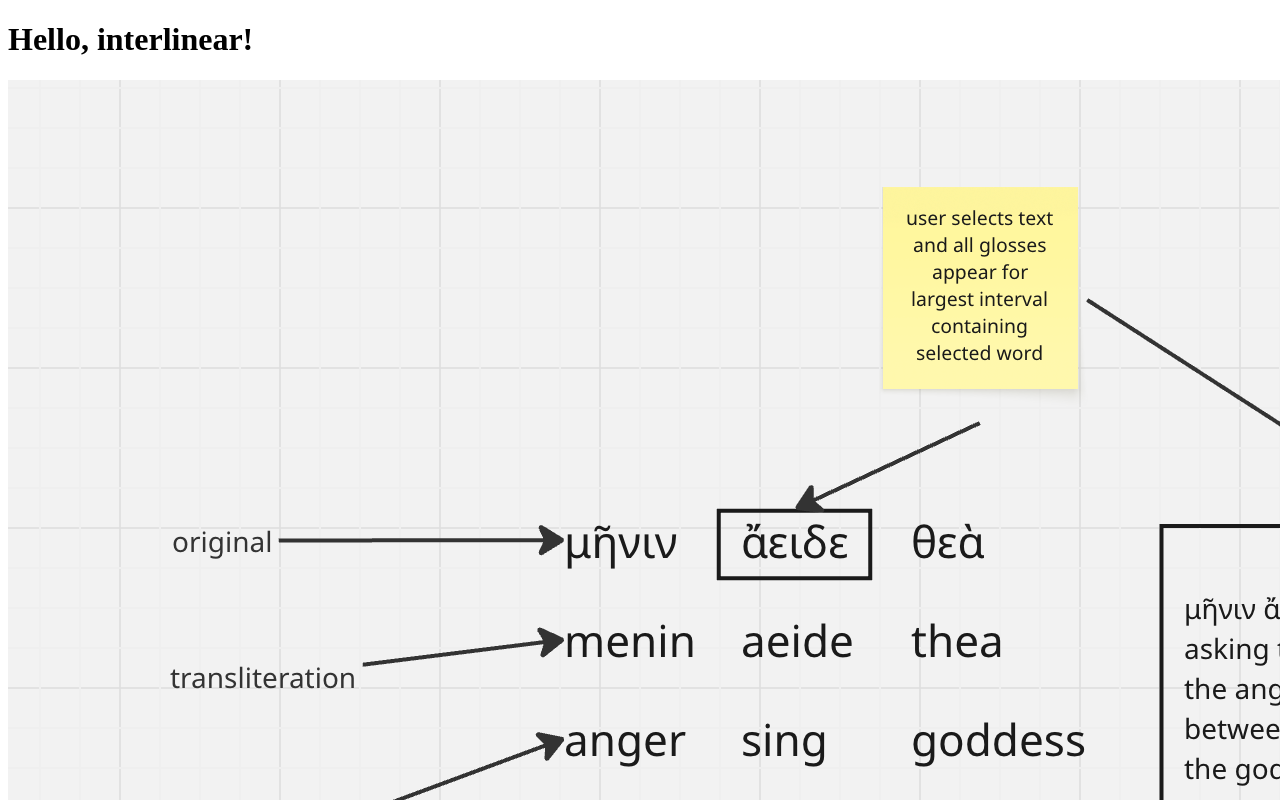
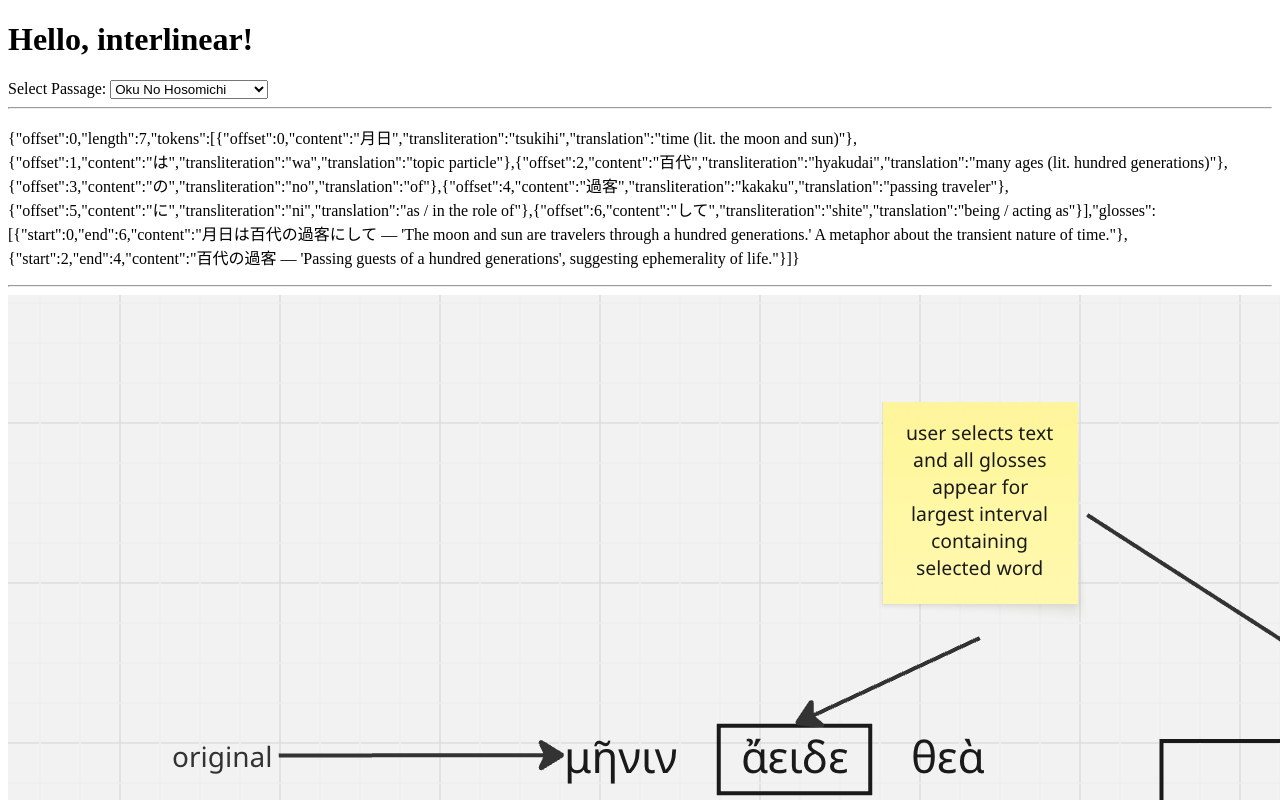
Before and after one commit to firezdog/interlinear-translation, a React app: page / in a window 1280 px wide. Shown: the top 800 px of the page. Built offline with nearby package versions, Linux system fonts and the light colour scheme.

Commit message:
load texts using file client and display the json

```diff
--- a/src/App.tsx
+++ b/src/App.tsx
@@ -1,6 +1,52 @@
-export const App = () => (
-    <div>
-        <h1>Hello, interlinear!</h1>
-        <img src="mockup.png"></img>
-    </div>
-);
+import { useEffect, useState } from "react";
+
+import { Passage } from "@/types/passage";
+import { FileClient } from "@/clients/file"
+
+const passageOptions = [
+    { key: 'oku-no-hosomichi', name: 'Oku No Hosomichi'},
+    { key: 'ovid', name: 'Ovid\'s Metamorphoses'},
+    { key: 'quran', name: 'The Quran'},
+]
+
+function App() {
+    const [selectedKey, setSelectedKey] = useState("oku-no-hosomichi");
+    const [passage, setPassage] = useState<Passage | null>(null);
+    const [error, setError] = useState<string | null>(null);
+
+    useEffect(() => {
+        const load = async () => {
+            try {
+                const client = FileClient.getClient();
+                const data = await client.read(selectedKey, 1);
+                setPassage(data);
+            } catch (err) {
+                setError(err instanceof Error ? err.message : String(error));
+            }
+        }
+
+        load();
+    }, [selectedKey])
+
+    if (error) return <pre style={{ color: "red" }}>{error}</pre>;
+
+    return (
+        <div>
+            <h1>Hello, interlinear!</h1>
+            <label>
+                Select Passage:{" "}
+                <select value={selectedKey} onChange={(e) => setSelectedKey(e.target.value)}>
+                    {passageOptions.map((passage) => (
+                        <option key={passage.key} value={passage.key}>{passage.name}</option>
+                    ))}
+                </select>
+            </label>
+            <hr></hr>
+            <p>{JSON.stringify(passage)}</p>
+            <hr></hr>
+            <img src="/mockup.png"></img>
+        </div>
+    );
+}
+
+export { App };
--- /dev/null
+++ b/src/clients/file.ts
@@ -0,0 +1,29 @@
+import { Passage } from "@/types/passage"
+import { InterlinearClient } from "@/types/client"
+
+
+class FileClient implements InterlinearClient {
+    private static _instance: FileClient | null = null;
+
+    public static getClient(): FileClient {
+        if (!this._instance) {
+            FileClient._instance = new FileClient();
+        }
+
+        return FileClient._instance!;
+    }
+
+    async read(passageKey: string, page: number): Promise<Passage> {
+        const path = `/passages/${passageKey}/${page}.json`;
+        const response = await fetch(path);
+
+        if (!response.ok) {
+            throw new Error('failed to load passage');
+        }
+
+        const data = await response.json();
+        return data as Passage; // TODO: validation
+    }
+}
+
+export { FileClient };
--- /dev/null
+++ b/src/types/client.ts
@@ -0,0 +1,5 @@
+import { Passage } from "@/types/passage";
+
+export interface InterlinearClient {
+    read(passageKey: string, page: number): Promise<Passage>;
+}
--- /dev/null
+++ b/src/types/passage.ts
@@ -0,0 +1,19 @@
+export interface Token {
+    offset: number;
+    content: string;
+    transliteration: string;
+    translation: string;
+}
+
+export interface Gloss {
+    start: number;
+    end: number;
+    content: string;
+}
+
+export interface Passage {
+    offset: number;
+    length: number;
+    tokens: Token[];
+    glosses: Gloss[];
+}
```
Also changed, not shown: public/passages/oku-no-hosomichi/1.json (renamed from documentation/oko-no-hosomichi.passage.json), public/passages/ovid/1.json (renamed from documentation/ovid.passage.json), public/passages/quran/1.json (renamed from documentation/quran.passage.json).
